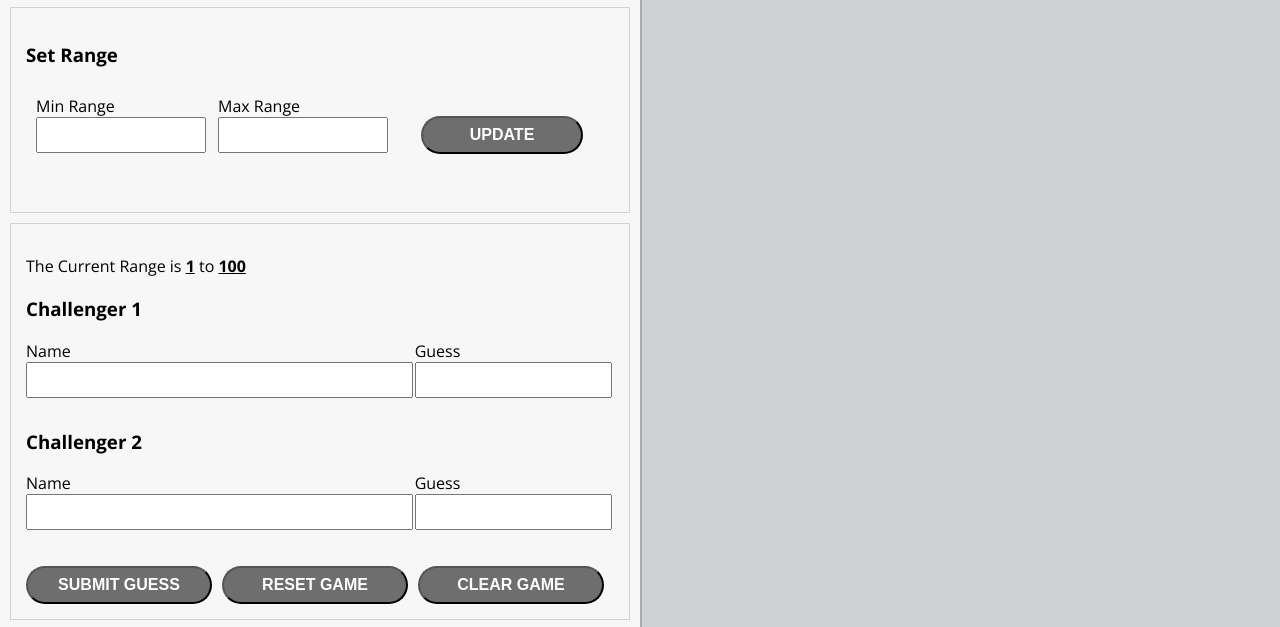
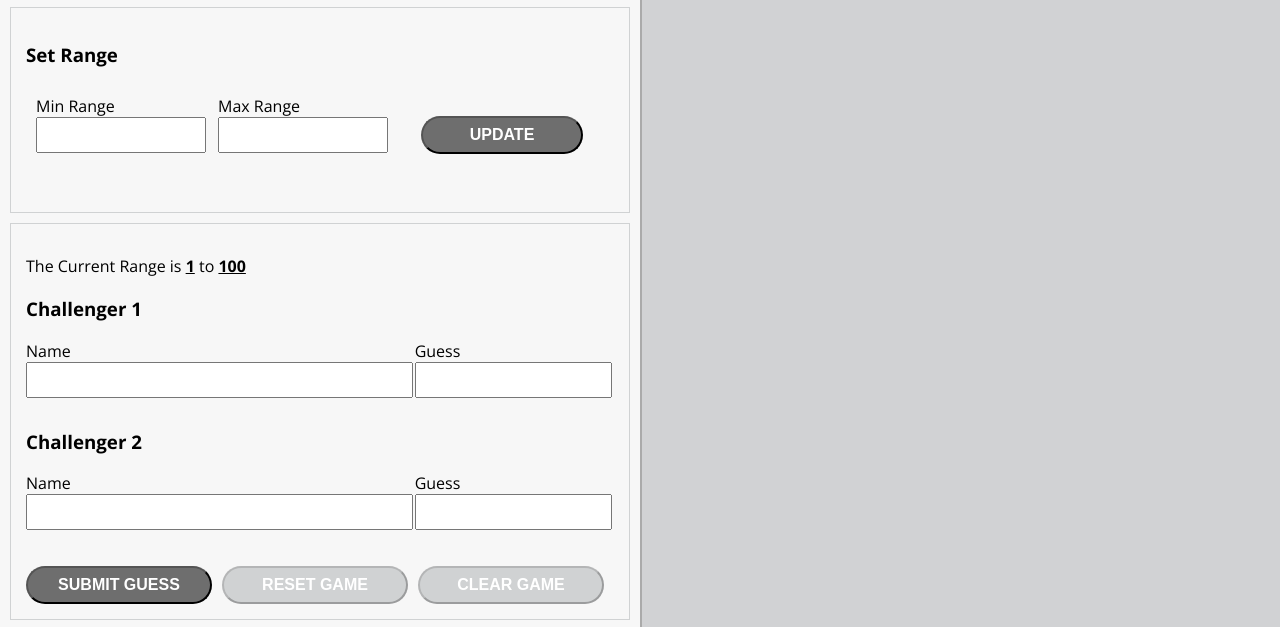
Before and after one commit to evanmarkowitz/number-guesser, a plain HTML site: page index.html in a window 1280 px wide. Shown: the part 156-783 px from the top of the page. Drawn offline with nearby package versions, Linux system fonts and the light colour scheme; the site is published under a folder, as on GitHub Pages, so addresses that start at the root find nothing.

Commit message:
Update index.html

```diff
--- a/index.html
+++ b/index.html
@@ -100,5 +100,5 @@
     <div class="column2">
       <div class="wrapper"></div>
     </div>
-  <script src="/index.js" type="text/javascript"></script>
+  <script src="./index.js" type="text/javascript"></script>
 </html>
```
